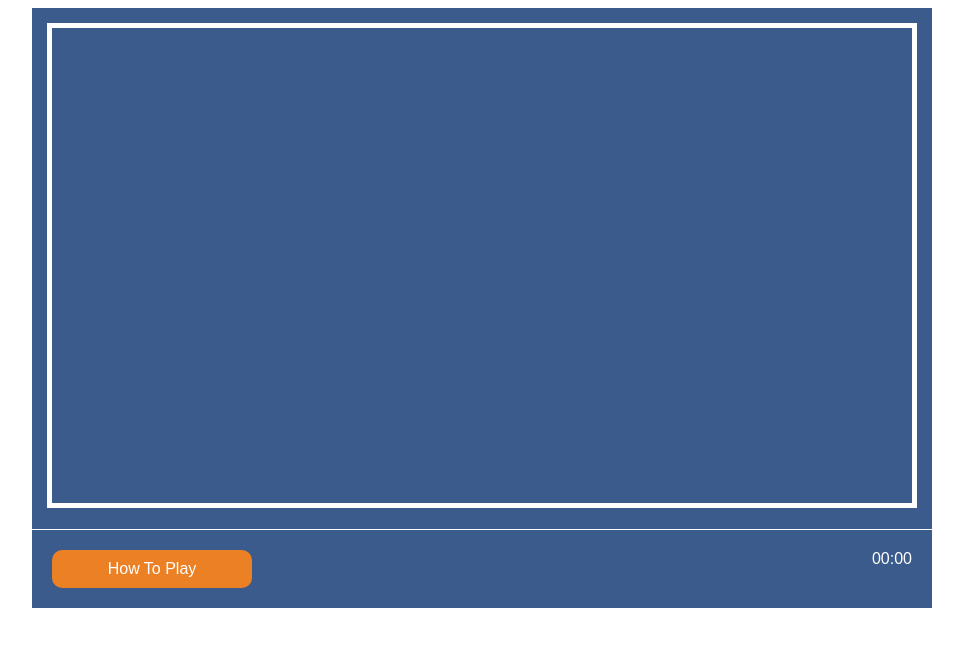
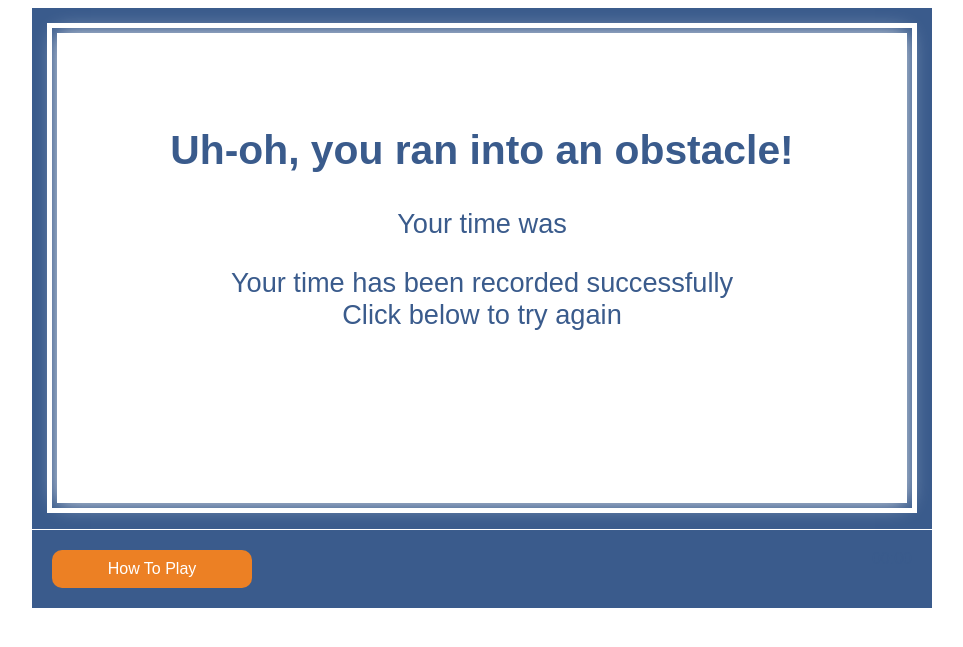
Before and after one commit to iO-Academy/christmasGame2016, a PHP site: page /game.html in a window 1280 px wide. Shown: the top 647 px of the page, without its empty margins (158-1121 px from the left). Run offline with PHP 8.4, Linux system fonts and the light colour scheme.

Commit message:
create die screen

```diff
--- /dev/null
+++ b/css/dieScreen.css
@@ -0,0 +1,16 @@
+#dieScreen {
+    width: 850px;
+    height: 470px;
+    position: relative;
+    top: 5px;
+    left: 5px;
+    background-color: #FFFFFF;
+    /*border: solid 5px #3A5B8C;*/
+    font-size: 170%;
+    text-align: center;
+    box-shadow: 0px 0px 20px -2px rgba(255,255,255,0.94)
+}
+
+#dieText {
+    padding-top: 60px;
+}
--- a/css/layout.css
+++ b/css/layout.css
@@ -47,7 +47,7 @@ form input {
 
 #game {
     border: 5px solid #ffffff;
-    height: 485px;
+    height: 490px;
 }
 
 footer {
--- a/css/typography.css
+++ b/css/typography.css
@@ -1,5 +1,5 @@
 * {
-    color: #ffffff;
+    color: #3A5B8C;
     font-family: Arial;
 }
 
@@ -12,12 +12,14 @@ h1 {
 form,
 form input {
     font-size: 25px;
-    color: #3a5b8c;
 }
 
 #intro p {
-    color: #3a5b8c;
     font-size: 30px;
     font-weight: bold;
     text-align: center;
 }
+
+button {
+    color: #FFFFFF;
+}
--- a/game.html
+++ b/game.html
@@ -6,6 +6,7 @@
     <link rel="stylesheet" type="text/css" href="css/layout.css">
     <link rel="stylesheet" type="text/css" href="css/typography.css">
     <link rel="stylesheet" type="text/css" href="css/buttons.css">
+    <link rel="stylesheet" type="text/css" href="css/dieScreen.css">
     <script src="js/jquery.js"></script>
     <script src="js/splashPage.js"></script>
     <script src="js/timer.js"></script>
@@ -13,13 +14,20 @@
 <body>
 <div id="canvas" class="game">
     <div id="game">
-
-    </div>
-
+        <div id="dieScreen">
+            <div id="dieText"></div>
+            <h2>Uh-oh, you ran into an obstacle!</h2>
+            <p id="resultDisplay">Your time was</p>
+            <p>Your time has been recorded successfully <br>Click below to try again</p>
+            </div>
+        </div>
     <footer>
         <button type="button" class="button left">How To Play</button>
         <div class="right" id="timer">00:00</div>
     </footer>
+    </div>
+
+
 
 </div>
 </body>
```
